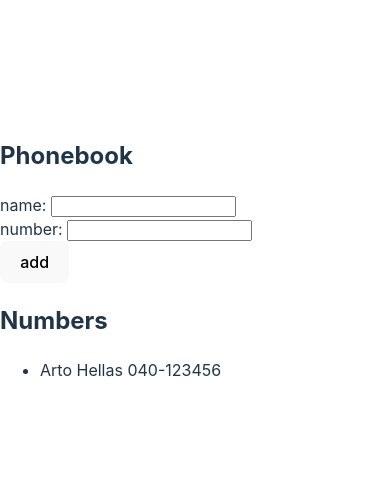
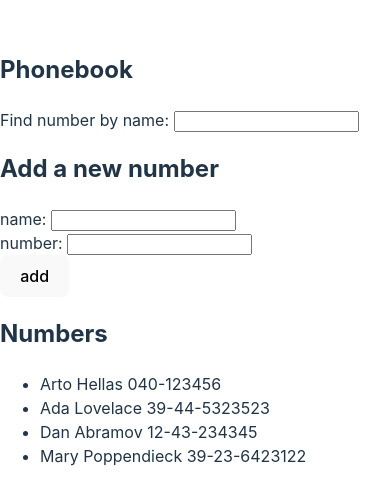
Before and after one commit to DenisHki/full-stack-open, a React (Vite) app in the folder part2/phonebook/: page / in a window 390 px wide. Shown: the part 164-668 px from the top of the page. Built offline with nearby package versions, Linux system fonts and the light colour scheme.

Commit message:
2.9*: The Phonebook Step 4

```diff
--- a/part2/phonebook/src/App.jsx
+++ b/part2/phonebook/src/App.jsx
@@ -2,10 +2,14 @@
 
 const App = () => {
   const [persons, setPersons] = useState([
-    { name: "Arto Hellas", number: "040-123456" },
+    { name: "Arto Hellas", number: "040-123456", id: 1 },
+    { name: "Ada Lovelace", number: "39-44-5323523", id: 2 },
+    { name: "Dan Abramov", number: "12-43-234345", id: 3 },
+    { name: "Mary Poppendieck", number: "39-23-6423122", id: 4 },
   ]);
   const [newName, setNewName] = useState("");
   const [newNumber, setNewNumber] = useState("");
+  const [filtered, setFiltered] = useState("");
 
   const handleNameChange = (e) => {
     setNewName(e.target.value);
@@ -15,6 +19,11 @@
   const handleNumberChange = (e) => {
     setNewNumber(e.target.value);
     console.log("number", e.target.value);
+  };
+
+  const handleFilteredbyName = (e) => {
+    setFiltered(e.target.value);
+    console.log("from handleSearchbyName", e.target.value);
   };
 
   const addPerson = (e) => {
@@ -45,10 +54,19 @@
     setNewNumber("");
   };
 
+  const filteredPersons = persons.filter((person) =>
+    person.name.toLowerCase().includes(filtered.toLowerCase())
+  );
+
   return (
     <div>
       <h2>Phonebook</h2>
       <form>
+        <div>
+          Find number by name:{" "}
+          <input value={filtered} onChange={handleFilteredbyName} />
+        </div>
+        <h2>Add a new number</h2>
         <div>
           name: <input value={newName} onChange={handleNameChange} />
         </div>
@@ -63,11 +81,15 @@
       </form>
       <h2>Numbers</h2>
       <ul>
-        {persons.map((person) => (
-          <li key={person.name}>
-            {person.name} {person.number}
-          </li>
-        ))}
+        {filteredPersons.length === 0 ? (
+          <p>No names to show</p>
+        ) : (
+          filteredPersons.map((person) => (
+            <li key={person.id}>
+              {person.name} {person.number}
+            </li>
+          ))
+        )}
       </ul>
     </div>
   );
```
